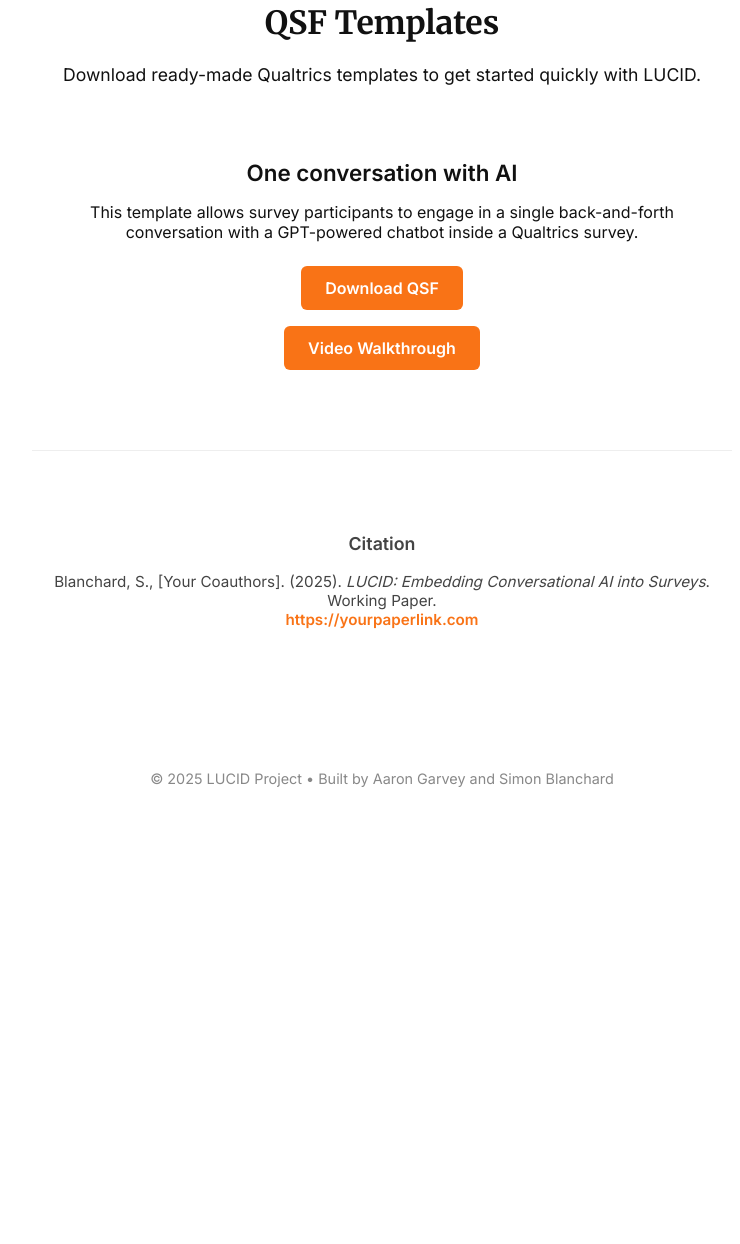
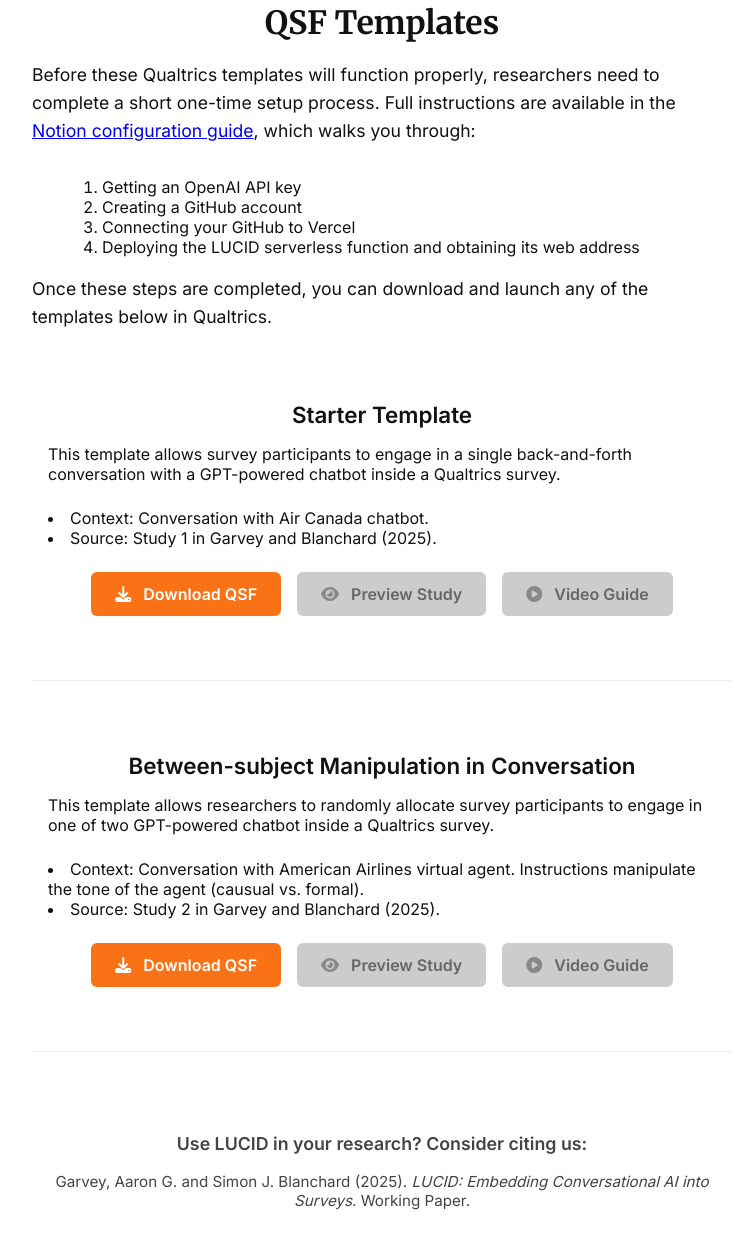
Before and after one commit to amgarv/LUCID_TOOL_BACKEND, a plain HTML site: page templates.html in a window 1280 px wide. Shown: the part 77-1321 px from the top of the page, without its empty margins (258-998 px from the left). Before the commit the page ends 911 px from the top, so only its background shows below. Drawn offline with Linux system fonts and the light colour scheme.

Commit message:
Site updates

```diff
--- a/style.css
+++ b/style.css
@@ -157,3 +157,36 @@
 .citation a:hover {
   text-decoration: underline;
 }
+
+.btn.disabled {
+  background-color: #ccc;
+  color: #666;
+  cursor: not-allowed;
+  pointer-events: none;
+  border: none;
+}
+.btn.disabled i {
+  color: #888;
+}
+
+.description ul {
+  padding-left: 1.2rem;
+  font-size: 1rem;
+  line-height: 1.6;
+}
+
+.description ul li {
+  margin-bottom: 0.5rem;
+}
+
+.template-actions {
+  display: flex;
+  flex-wrap: wrap;
+  gap: 1rem;
+  justify-content: center;
+  margin-bottom: 2rem;
+}
+
+.template-actions .btn i {
+  margin-right: 0.5rem;
+}
--- a/templates.html
+++ b/templates.html
@@ -14,31 +14,66 @@
     <div class="logo">LUCID</div>
     <nav class="nav-links">
       <a href="index.html">Home</a>
+      <a href="https://zircon-panama-333.notion.site/Qualtrics-ChatGPT-Integration-with-Chatgolem-d0a1733209854030b784226fd2b16f6e?pvs=74">Setup Guide</a>
       <a href="https://github.com/LUCID-GENAI/LUCID_GPT_QUALTRICS" target="_blank"><i class="fab fa-github"></i></a>
     </nav>
   </header>
 
   <main style="margin-top: 80px;">
-    <section class="description">
-      <h2 class="section-title">QSF Templates</h2>
-      <p>Download ready-made Qualtrics templates to get started quickly with LUCID.</p>
-    </section>
+<section class="description">
+  <h2 class="section-title">QSF Templates</h2>
+  <p align="left">Before these Qualtrics templates will function properly, researchers need to complete a short one-time setup process. Full instructions are available in the <a href="https://zircon-panama-333.notion.site/Qualtrics-ChatGPT-Integration-with-Chatgolem-d0a1733209854030b784226fd2b16f6e?pvs=74" target="_blank">Notion configuration guide</a>, which walks you through:
+  <ol style="text-align: left; max-width: 600px; margin: 1rem auto;">
+    <li>Getting an OpenAI API key</li>
+    <li>Creating a GitHub account</li>
+    <li>Connecting your GitHub to Vercel</li>
+    <li>Deploying the LUCID serverless function and obtaining its web address</li>
+  </ol>
+  <p align="left">Once these steps are completed, you can download and launch any of the templates below in Qualtrics.</p>
+</section>
 
     <!-- Template 1 -->
     <section class="template-block">
-      <h3>One conversation with AI</h3>
-      <p>This template allows survey participants to engage in a single back-and-forth conversation with a GPT-powered chatbot inside a Qualtrics survey.</p>
-      <div class="buttons">
-        <a href="downloads/one-conversation.qsf" class="btn" download>Download QSF</a>
-        <a href="https://www.loom.com/share/your-video-link" class="btn" target="_blank">Video Walkthrough</a>
-      </div>
+      <h3>Starter Template</h3>
+      <p align="left">This template allows survey participants to engage in a single back-and-forth conversation with a GPT-powered chatbot inside a Qualtrics survey.<br>
+<li align="left">Context: Conversation with Air Canada chatbot.</li><li align="left">Source: Study 1 in Garvey and Blanchard (2025).</li></ul>
+</p>
+<div class="template-actions">
+  <a href="templates/Study_1_Air_Canada_LUCIDv4.qsf" class="btn" download>
+    <i class="fas fa-download"></i> Download QSF
+  </a>
+  <a href="#" class="btn disabled" target="_blank">
+    <i class="fas fa-eye"></i> Preview Study
+  </a>
+  <a href="#" class="btn disabled" target="_blank">
+    <i class="fas fa-circle-play"></i> Video Guide
+  </a>
+</div>
     </section>
 
+    <section class="template-block">
+      <h3>Between-subject Manipulation in Conversation</h3>
+      <p align="left">This template allows researchers to randomly allocate survey participants to engage in one of two GPT-powered chatbot inside a Qualtrics survey.<br>
+<li align="left">Context: Conversation with American Airlines virtual agent. Instructions manipulate the tone of the agent (causual vs. formal).</li><li align="left">Source: Study 2 in Garvey and Blanchard (2025).</li></ul>
+</p>
+<div class="template-actions">
+  <a href="templates/Study_2_American_Airlines_LUCIDv4.qsf" class="btn" download>
+    <i class="fas fa-download"></i> Download QSF
+  </a>
+  <a href="#" class="btn disabled" target="_blank">
+    <i class="fas fa-eye"></i> Preview Study
+  </a>
+  <a href="#" class="btn disabled" target="_blank">
+    <i class="fas fa-circle-play"></i> Video Guide
+  </a>
+</div>
+    </section>
+
+
 <section class="citation">
-  <h3>Citation</h3>
+  <h3>Use LUCID in your research? Consider citing us:</h3>
   <p>
-    Blanchard, S., [Your Coauthors]. (2025). <em>LUCID: Embedding Conversational AI into Surveys</em>. Working Paper. <br>
-    <a href="https://yourpaperlink.com" target="_blank">https://yourpaperlink.com</a>
+    Garvey, Aaron G. and Simon J. Blanchard (2025). <em>LUCID: Embedding Conversational AI into Surveys</em>. Working Paper.
   </p>
 </section>
 
```
Also changed, not shown: index.html (+5 -8 lines), 2 other files.
